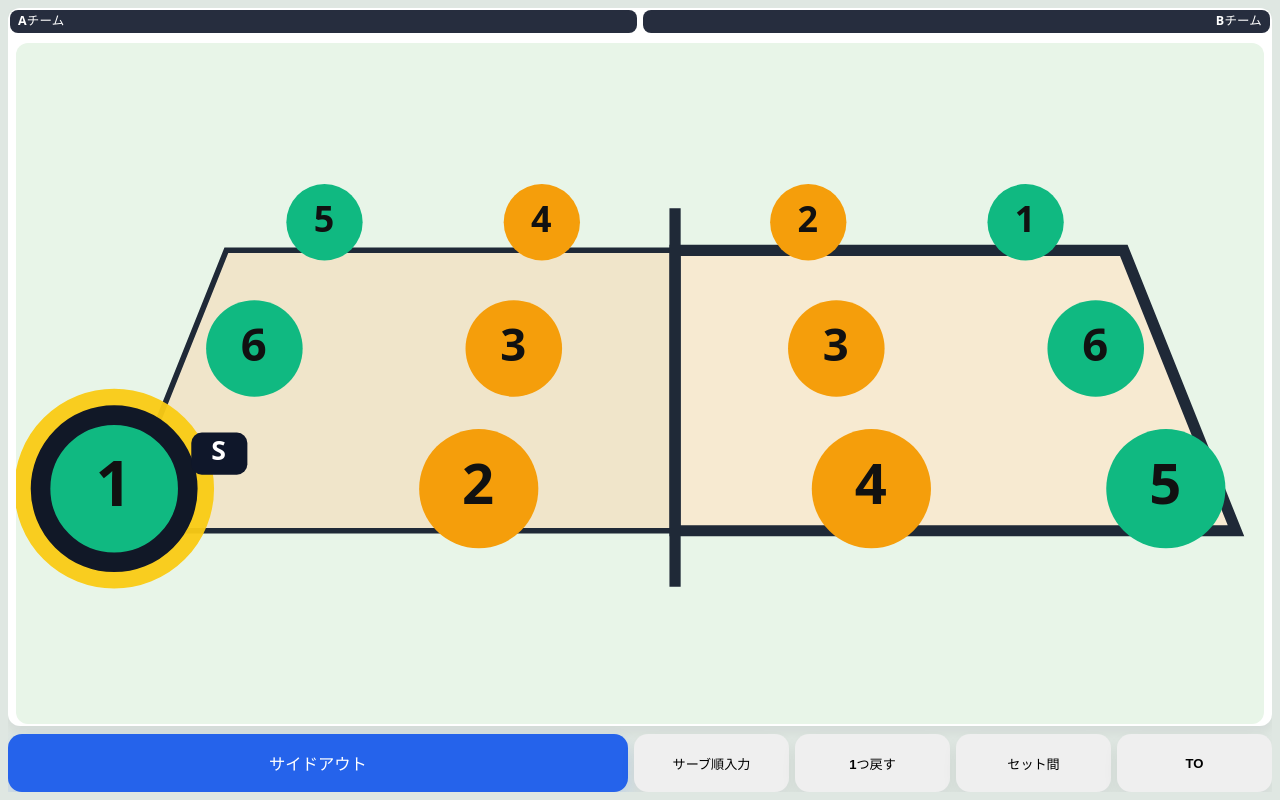
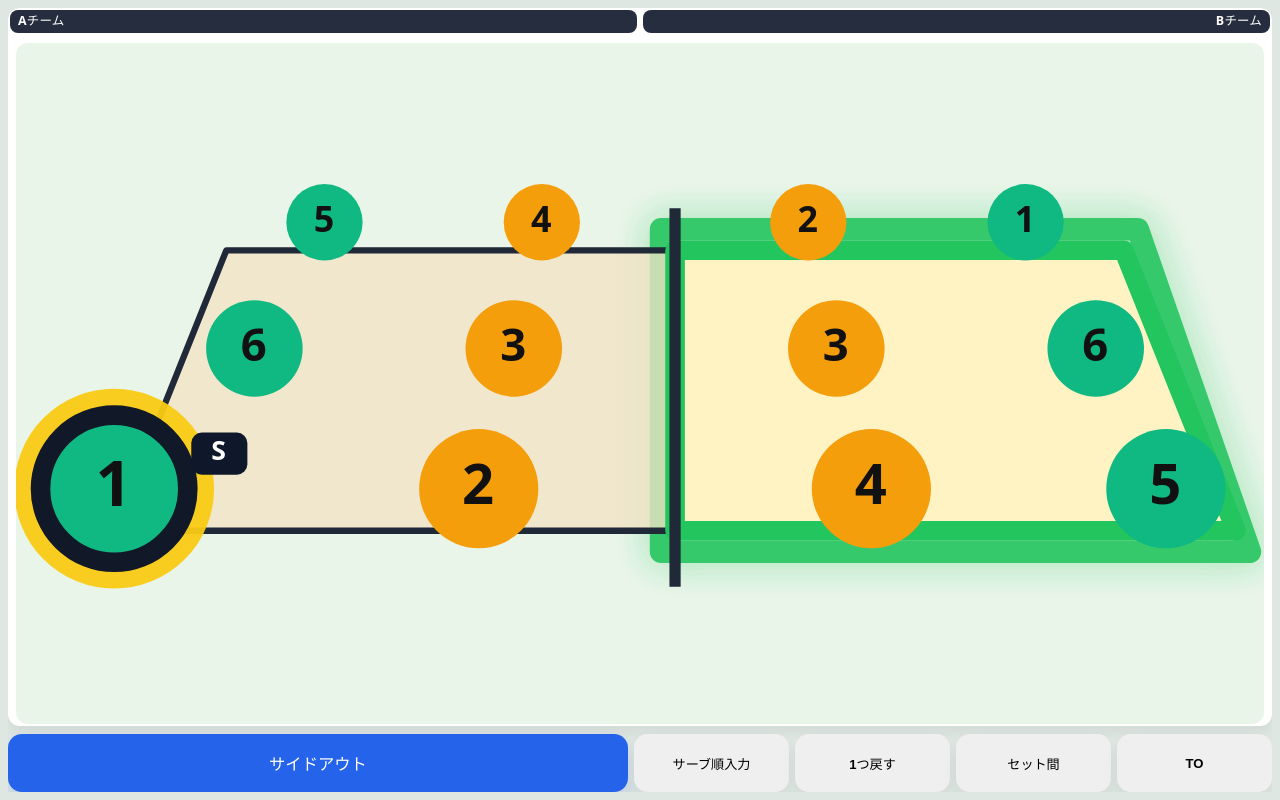
Before and after one commit to susie-cindy/vice-ref, a React (Vite) app: page / in a window 1280 px wide. Both pictures are taken after a click on the button "試合中表示". Built offline with nearby package versions, Linux system fonts and the light colour scheme.

Commit message:
Enhance receiving court highlight

```diff
--- a/src/App.jsx
+++ b/src/App.jsx
@@ -408,14 +408,19 @@ function CourtView({ match, displayOrder, compact = false, onPlayerTap, liberoTa
   const leftIsReceiving = receivingTeam === leftTeamKey;
   const rightIsReceiving = receivingTeam === rightTeamKey;
   const baseFill = "#f2e3c6";
-  const highlightFill = "#f7ead1";
-  const leftStrokeWidth = leftIsReceiving ? 1.6 : 0.8;
-  const rightStrokeWidth = rightIsReceiving ? 1.6 : 0.8;
-  const leftFillOpacity = leftIsReceiving ? 1 : 0.85;
-  const rightFillOpacity = rightIsReceiving ? 1 : 0.85;
+  const highlightFill = "#fff3c4";
+  const receivingAccentColor = "#22c55e";
+  const leftStrokeWidth = leftIsReceiving ? 2.8 : 0.9;
+  const rightStrokeWidth = rightIsReceiving ? 2.8 : 0.9;
+  const leftFillOpacity = leftIsReceiving ? 1 : 0.78;
+  const rightFillOpacity = rightIsReceiving ? 1 : 0.78;
   const courtStrokeColor = "#1f2937";
   const lineStrokeWidth = 1.6;
   const courtViewBox = compact ? "-14 0 178 74" : "0 0 160 74";
+  const leftCourtPoints = "0,58 16,18 80,18 80,58";
+  const rightCourtPoints = "80,18 144,18 160,58 80,58";
+  const leftReceivingHaloPoints = "-2,61 14,15 82,15 82,61";
+  const rightReceivingHaloPoints = "78,15 146,15 162,61 78,61";
 
   return (
     <div className={`court-card ${compact ? "court-card--compact" : ""}`}>
@@ -448,21 +453,50 @@ function CourtView({ match, displayOrder, compact = false, onPlayerTap, liberoTa
 
       <div className={`court-svg-wrapper ${compact ? "court-svg-wrapper--compact" : ""}`}>
         <svg viewBox={courtViewBox} className="court-svg">
+          <defs>
+            <filter id="receiving-court-glow" x="-20%" y="-40%" width="140%" height="180%">
+              <feDropShadow dx="0" dy="0" stdDeviation="2.4" floodColor={receivingAccentColor} floodOpacity="0.48" />
+            </filter>
+          </defs>
+          {leftIsReceiving && (
+            <polygon
+              points={leftReceivingHaloPoints}
+              fill="none"
+              stroke={receivingAccentColor}
+              strokeWidth="3.2"
+              strokeLinejoin="round"
+              opacity="0.9"
+              filter="url(#receiving-court-glow)"
+            />
+          )}
+          {rightIsReceiving && (
+            <polygon
+              points={rightReceivingHaloPoints}
+              fill="none"
+              stroke={receivingAccentColor}
+              strokeWidth="3.2"
+              strokeLinejoin="round"
+              opacity="0.9"
+              filter="url(#receiving-court-glow)"
+            />
+          )}
           <polygon
-            points="0,58 16,18 80,18 80,58"
+            points={leftCourtPoints}
             fill={leftIsReceiving ? highlightFill : baseFill}
             fillOpacity={leftFillOpacity}
-            stroke={courtStrokeColor}
+            stroke={leftIsReceiving ? receivingAccentColor : courtStrokeColor}
             strokeWidth={leftStrokeWidth}
             strokeLinecap="butt"
+            strokeLinejoin="round"
           />
           <polygon
-            points="80,18 144,18 160,58 80,58"
+            points={rightCourtPoints}
             fill={rightIsReceiving ? highlightFill : baseFill}
             fillOpacity={rightFillOpacity}
-            stroke={courtStrokeColor}
+            stroke={rightIsReceiving ? receivingAccentColor : courtStrokeColor}
             strokeWidth={rightStrokeWidth}
             strokeLinecap="butt"
+            strokeLinejoin="round"
           />
           <line x1="80" y1="12" x2="80" y2="66" stroke={courtStrokeColor} strokeWidth={lineStrokeWidth} strokeLinecap="butt" />
 
```
